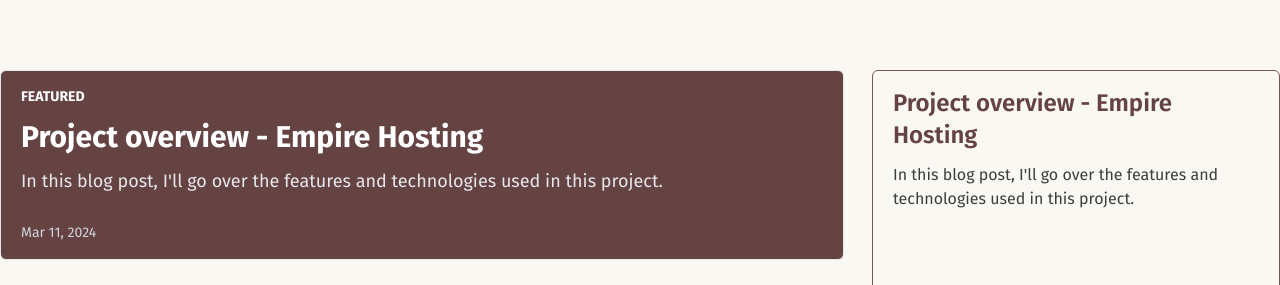
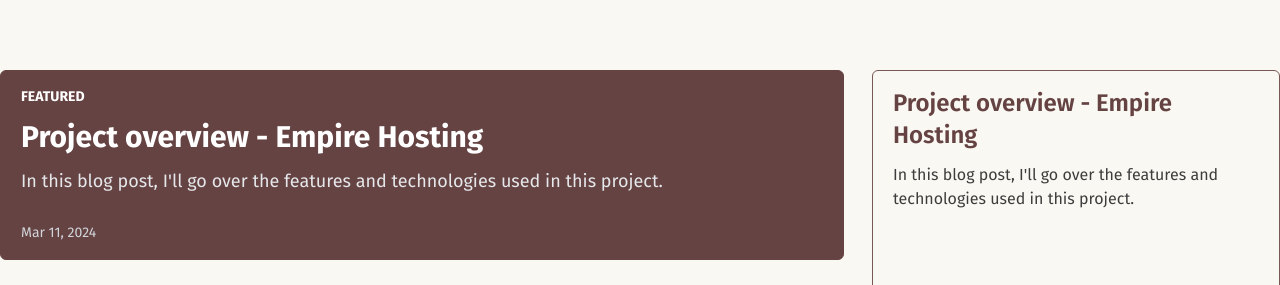
Before and after one commit to DipsDev/dipsdev.github.io, an Astro site: page /blog in a window 1280 px wide. Shown: the part 148-433 px from the top of the page. Built offline with nearby package versions, Linux system fonts and the light colour scheme; Astro itself is replaced by a stand-in of ours.

Commit message:
fix border color

```diff
--- a/src/components/partials/BlogPostFeatured.astro
+++ b/src/components/partials/BlogPostFeatured.astro
@@ -3,7 +3,7 @@
 ---
 
 <div
-  class={"px-5 py-4 rounded-md bg-bright border  md:col-span-2 flex flex-col items-start justify-between md:min-h-[190px] hover:brightness-75 cursor-pointer transition-all"}
+  class={"px-5 py-4 rounded-md bg-bright border border-bright  md:col-span-2 flex flex-col items-start justify-between md:min-h-[190px] hover:brightness-75 cursor-pointer transition-all"}
 >
   <div>
     <p class="text-sm text-white font-bold mb-3 uppercase">featured</p>
```
